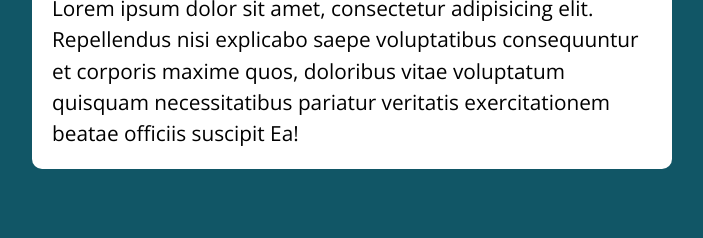
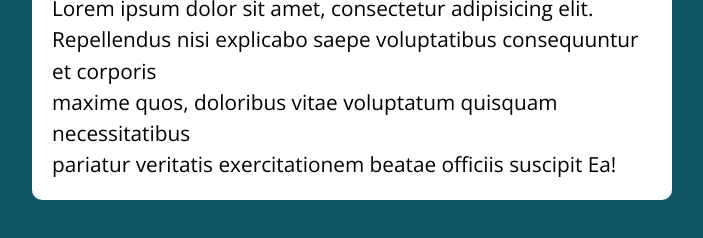
Before and after one commit to AugustoTG/curso-JS, a plain HTML site: page logica de programação/ex com node list/index.html in a window 1280 px wide. Shown: the part 108-346 px from the top of the page, without its empty margins (288-991 px from the left). Drawn offline with nearby package versions, Linux system fonts and the light colour scheme.

Commit message:
Update index.html

```diff
--- a/logica de programação/ex com node list/index.html
+++ b/logica de programação/ex com node list/index.html
@@ -11,12 +11,13 @@
     <main>
         <section class="container">
             <h1>Lorem ipsum dolor sit amet</h1>
-            <p>
-              Lorem ipsum dolor sit amet, consectetur adipisicing elit.
-              Repellendus nisi explicabo saepe voluptatibus consequuntur et corporis
-              maxime quos, doloribus vitae voluptatum quisquam necessitatibus
-              pariatur veritatis exercitationem beatae officiis suscipit Ea!
-            </p>
+            <div class="paragrafo">
+
+              <p>Lorem ipsum dolor sit amet, consectetur adipisicing elit.</p>
+              <p>Repellendus nisi explicabo saepe voluptatibus consequuntur et corporis</p>
+              <p>maxime quos, doloribus vitae voluptatum quisquam necessitatibus</p>
+              <p>pariatur veritatis exercitationem beatae officiis suscipit Ea!</p>
+            </div>
           </section>
 
     </main>
```
